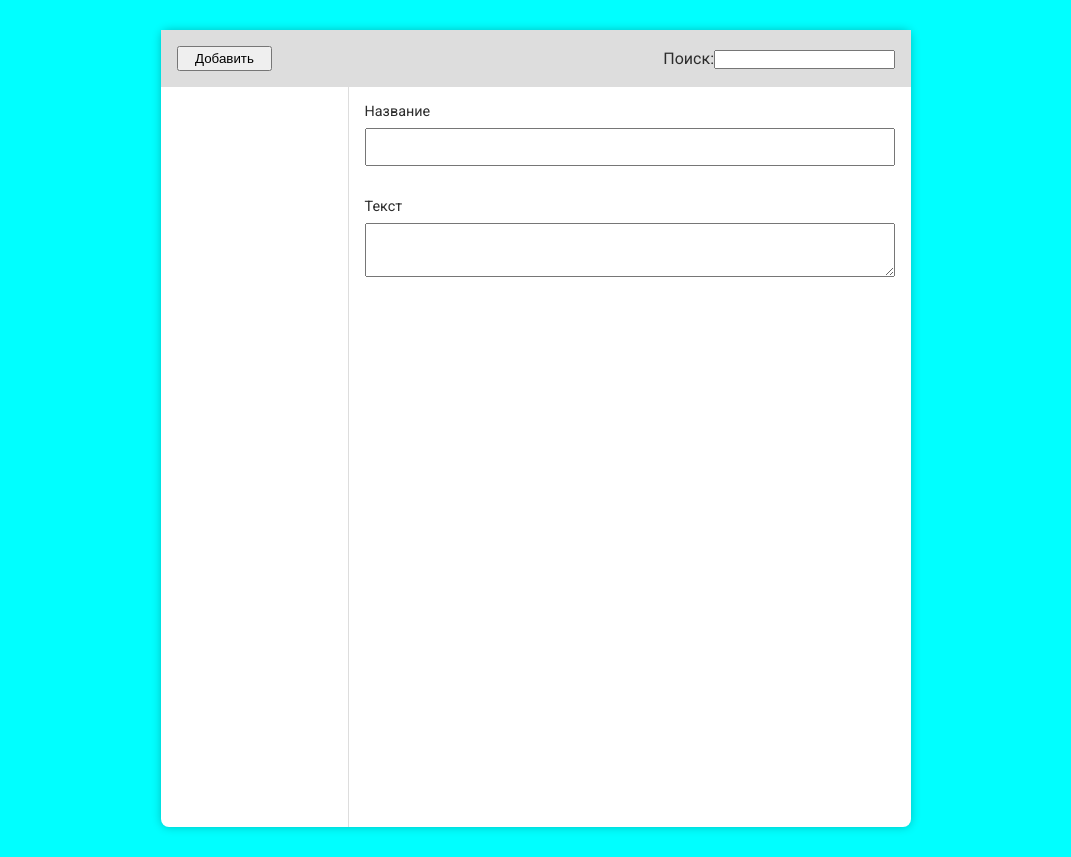
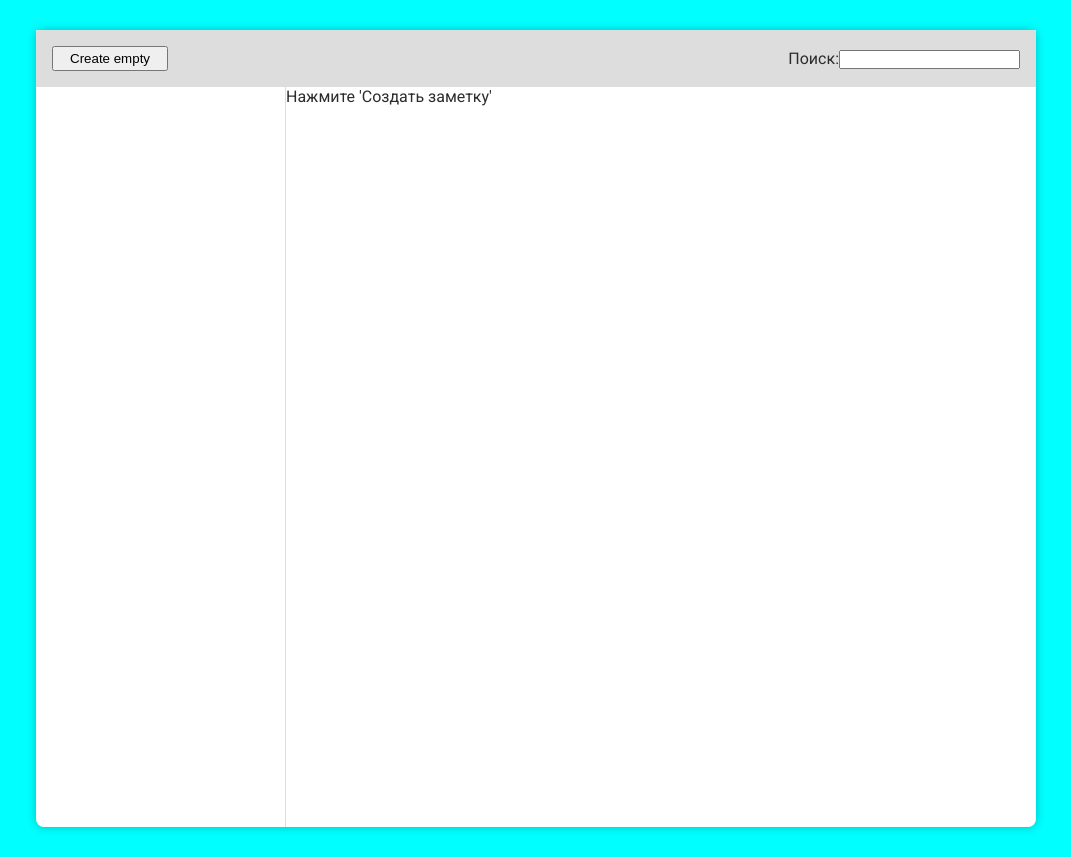
Before and after one commit to klimov67rus/react-notepad, a React (Create React App) app: page / in a window 1280 px wide. Shown: the whole page, without its empty margins (104-1175 px from the left). Built offline with nearby package versions, Linux system fonts and the light colour scheme.

Commit message:
worked version

```diff
--- a/src/App.js
+++ b/src/App.js
@@ -4,7 +4,10 @@ import uuid from "react-uuid";
 import { useLiveQuery } from "dexie-react-hooks";
 
 import "./app.css";
-import NoteForm from "./components/NoteForm/NoteForm";
+
+import Workspace from "./components/Workspace";
+import NoteList from "./components/NoteList";
+import Toolbar from "./components/Toolbar";
 
 const db = new Dexie("NotesDb");
 db.version(1).stores({
@@ -23,98 +26,54 @@ db.version(1).stores({
 
 const App = () => {
   const [notes, setNotes] = useState([]);
-  const [note, setNote] = useState({ title: "", text: "" });
+  const [selectNote, setSelectNote] = useState(false);
 
-  const setNoteHandler = (value, field) => {
-    setNote({
-      ...note,
-      [field]: value,
-    });
+  /* CREATE NEW NOTE */
+  const createNoteHandler = () => {
+    const newNote = {
+      title: "Новая заметка",
+      text: "",
+      id: uuid(),
+      date: new Date(),
+    };
+    setNotes([...notes, newNote]);
   };
 
-  const createNoteHandler = () => {
-    console.log(note);
-    console.log(note.id);
-    // if (note.id !== undefined) {
-    //   const updateNotes = notes.map((item) => {
-    //     if (item.id === note.id) {
-    //       return note;
-    //     }
-    //     return item;
-    //   });
-    //   setNotes(updateNotes);
-    // } else {
-    //   setNotes((prev) => [...prev, note]);
-    // }
-
-    const newNote = { ...note, id: uuid(), date: new Date() };
-    setNotes((prev) => [...prev, newNote]);
+  // UPDATE
+  const updateNotesHandler = (updateNote) => {
+    setNotes((prev) =>
+      prev.map((note) => {
+        if (note.id == updateNote.id) {
+          return updateNote;
+        }
+        return note;
+      })
+    );
   };
 
-  const changeActiveNoteHandler = (id) => {
-    setNote(notes.find((note) => note.id === id));
+  // DELETE NOTE
+  const deleteNoteHandler = (id) => {
+    setNotes(notes.filter((note) => note.id !== id));
   };
 
-  const deleteNoteHendler = (id) => {
-    setNotes((prev) => prev.filter((note) => note.id !== id));
-  };
+  useEffect(() => {
+    !notes.length && setSelectNote(false);
+  }, [notes]);
 
   return (
     <div className="notes container">
-      <div className="notes__toolbar toolbar">
-        <div className="toolbar__row">
-          <button
-            type="button"
-            className="note-create"
-            onClick={createNoteHandler}
-          >
-            Добавить
-          </button>
-        </div>
-        <div className="toolbar__row">
-          <label className="toolbar__label">Поиск:</label>
-          <input className="toolbar__field" id="search" />
-        </div>
-      </div>
-
-      <div className="notes__list">
-        {notes.map(({ title, text, date, id }) => (
-          <div
-            className="notes__item note"
-            key={uuid()}
-            onClick={() => changeActiveNoteHandler(id)}
-          >
-            <div className="note__top">
-              <div className="note__title">{title}</div>
-              <button
-                type="button"
-                className="note__delete"
-                onClick={() => deleteNoteHendler(id)}
-              >
-                Удалить
-              </button>
-            </div>
-
-            <div className="note__options">
-              <div className="note__date">
-                {new Date(date).toLocaleDateString("ru-RU", {
-                  hour: "2-digit",
-                  minute: "2-digit",
-                })}
-              </div>
-              <div className="note__text">{text && text.substr(0, 10)}</div>
-            </div>
-          </div>
-        ))}
-      </div>
-
-      <div className="notes__content">
-        <NoteForm note={note} setNote={setNoteHandler} />
-        <div className="preview">
-          <div className="preview__title">{note.title}</div>
-          <div className="preview__text">{note.text}</div>
-        </div>
-      </div>
+      <Toolbar onCreate={createNoteHandler} />
+      <NoteList
+        notes={notes}
+        deleteNoteHandler={deleteNoteHandler}
+        selectNote={selectNote}
+        setSelectNote={setSelectNote}
+      />
+      <Workspace
+        selectNote={selectNote}
+        setSelectNote={setSelectNote}
+        updateNotes={updateNotesHandler}
+      />
     </div>
   );
 };
--- a/src/app.css
+++ b/src/app.css
@@ -5,7 +5,7 @@ html {
   --gray-light: #e9e9e9;
 }
 .container {
-  max-width: 750px;
+  max-width: 1000px;
   margin: var(--outer-margin) auto;
 }
 .notes {
@@ -16,15 +16,15 @@ html {
   border-radius: 0.5rem;
 }
 .notes__list {
-  flex-basis: 25%;
+  width: 25%;
   min-height: var(--min_h);
   border-right: 1px solid var(--gray);
 }
 .notes__content {
-  flex-basis: 75%;
+  width: 75%;
 }
 .notes__toolbar {
-  flex-basis: 100%;
+  width: 100%;
   min-height: 50px;
   background-color: var(--gray);
 }
--- a/src/components/NoteForm/NoteForm.jsx
+++ /dev/null
@@ -1,26 +0,0 @@
-const NoteForm = ({ note, setNote }) => {
-  return (
-    <form className="notes__form content-form">
-      <div className="content-form__row">
-        <label className="content-form__label">Название</label>
-        <input
-          className="content-form__field"
-          id="title"
-          value={note.title}
-          onChange={(e) => setNote(e.target.value, "title")}
-        />
-      </div>
-      <div className="content-form__row">
-        <label className="content-form__label">Текст</label>
-        <textarea
-          className="content-form__field"
-          id="text"
-          value={note.text}
-          onChange={(e) => setNote(e.target.value, "text")}
-        ></textarea>
-      </div>
-    </form>
-  );
-};
-
-export default NoteForm;
--- /dev/null
+++ b/src/components/NoteList.jsx
@@ -0,0 +1,38 @@
+const NoteList = ({ notes, selectNote, setSelectNote, deleteNoteHandler }) => {
+  return (
+    <div className="notes__list">
+      {notes.map((note) => (
+        <div
+          className={`notes__item note ${
+            selectNote && selectNote.id == note.id && "note--selected"
+          }`}
+          key={note.id}
+          onClick={() => setSelectNote(note)}
+        >
+          <div className="note__top">
+            <div className="note__title">{note.title.substr(0, 20)}</div>
+            <button
+              type="button"
+              className="note__delete"
+              onClick={() => deleteNoteHandler(note.id)}
+            >
+              Удалить
+            </button>
+          </div>
+
+          <div className="note__options">
+            <div className="note__date">
+              {new Date(note.date).toLocaleDateString("ru-RU", {
+                hour: "2-digit",
+                minute: "2-digit",
+              })}
+            </div>
+            <div className="note__text">{note.text.substr(0, 30)}</div>
+          </div>
+        </div>
+      ))}
+    </div>
+  );
+};
+
+export default NoteList;
--- /dev/null
+++ b/src/components/Toolbar.jsx
@@ -0,0 +1,17 @@
+const Toolbar = ({ onCreate }) => {
+  return (
+    <div className="notes__toolbar toolbar">
+      <div className="toolbar__row">
+        <button type="button" className="note-create" onClick={onCreate}>
+          Create empty
+        </button>
+      </div>
+      <div className="toolbar__row">
+        <label className="toolbar__label">Поиск:</label>
+        <input className="toolbar__field" id="search" />
+      </div>
+    </div>
+  );
+};
+
+export default Toolbar;
--- /dev/null
+++ b/src/components/Workspace.jsx
@@ -0,0 +1,43 @@
+const Workspace = ({ selectNote, updateNotes, setSelectNote }) => {
+  const changeNote = (value, field) => {
+    const Note = {
+      ...selectNote,
+      [field]: value,
+    };
+    setSelectNote(Note);
+    updateNotes(Note);
+  };
+
+  return selectNote ? (
+    <div className="notes__content">
+      <form className="notes__form content-form">
+        <div className="content-form__row">
+          <label className="content-form__label">Название</label>
+          <input
+            className="content-form__field"
+            id="title"
+            value={selectNote.title}
+            onChange={(e) => changeNote(e.target.value, "title")}
+          />
+        </div>
+        <div className="content-form__row">
+          <label className="content-form__label">Текст</label>
+          <textarea
+            className="content-form__field"
+            id="text"
+            value={selectNote.text}
+            onChange={(e) => changeNote(e.target.value, "text")}
+          ></textarea>
+        </div>
+      </form>
+      <div className="preview">
+        <div className="preview__title">{selectNote.title}</div>
+        <div className="preview__text">{selectNote.text}</div>
+      </div>
+    </div>
+  ) : (
+    "Нажмите 'Создать заметку'"
+  );
+};
+
+export default Workspace;
```
